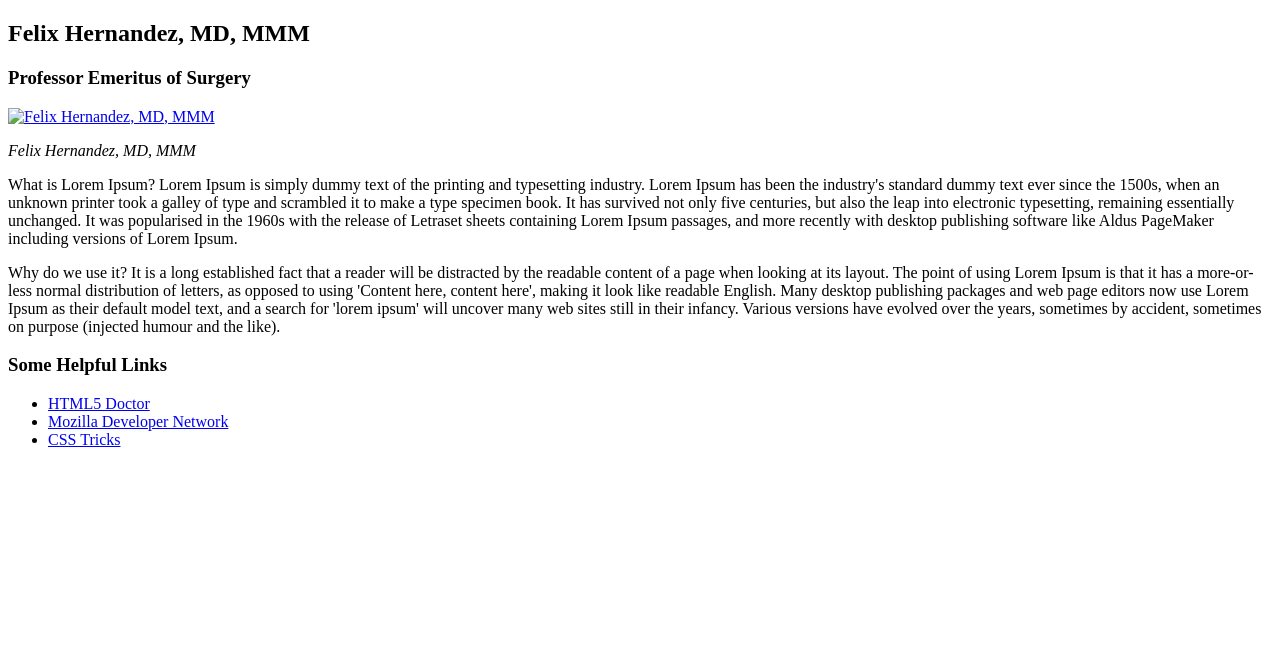
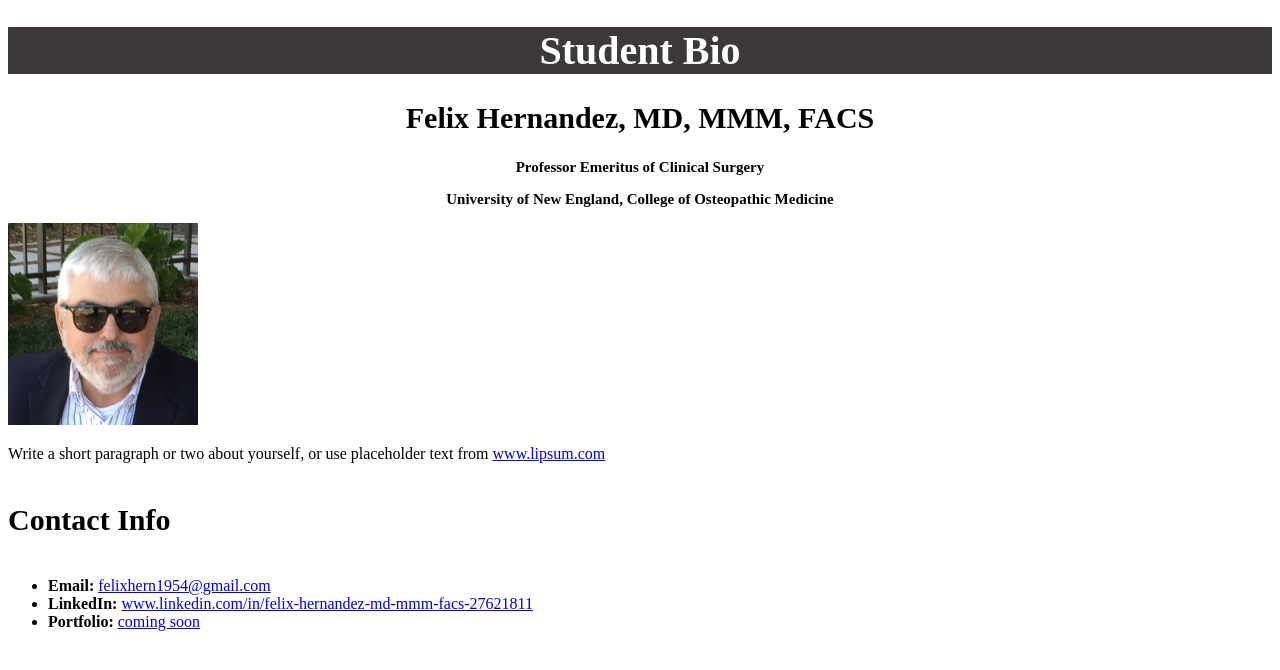
Before and after one commit to Fhern1954/Fhern1954.github.io, a plain HTML site: page index.html in a window 1280 px wide. Drawn offline with Linux system fonts and the light colour scheme.

Commit message:
updating index.html and adding style.css file

```diff
--- a/index.html
+++ b/index.html
@@ -1,34 +1,44 @@
 <!DOCTYPE html>
+
+<!-- CSS Stylesheets with Relative Paths -->
+
 <html lang="en-us">
 <head>
   <meta charset="UTF-8">
-  <title>Activity 1: Basic HTML Bio</title>
+  <title>CSS Stylesheets with Relative Paths</title>
+
+  <!-- This line is money! It points your HTML to the CSS file. -->
+  <!-- Notice the "relative" pathway? It matches a file inside our current directory's "assets" folder. Open it to see our style rules. -->
+  <link rel="stylesheet" type="text/css" href="style.css">
 </head>
 
 <body>
-<h2>Felix Hernandez, MD, MMM</h2>
-<h3>Professor Emeritus of Surgery</h3>
 
-<article>
-  <a target="_blank" href="images/IMG_0959.png">
-    <img src="images/IMG_0959.png" alt="Felix Hernandez, MD, MMM">
-  </a>
-  <p><em>Felix Hernandez, MD, MMM</em></p>
-</article>
+  <header>
+    <h1>Student Bio</h1>
 
-<p>What is Lorem Ipsum?
-  Lorem Ipsum is simply dummy text of the printing and typesetting industry. Lorem Ipsum has been the industry's standard dummy text ever since the 1500s, when an unknown printer took a galley of type and scrambled it to make a type specimen book. It has survived not only five centuries, but also the leap into electronic typesetting, remaining essentially unchanged. It was popularised in the 1960s with the release of Letraset sheets containing Lorem Ipsum passages, and more recently with desktop publishing software like Aldus PageMaker including versions of Lorem Ipsum.
-</p>
-<p>Why do we use it?
-  It is a long established fact that a reader will be distracted by the readable content of a page when looking at its layout. The point of using Lorem Ipsum is that it has a more-or-less normal distribution of letters, as opposed to using 'Content here, content here', making it look like readable English. Many desktop publishing packages and web page editors now use Lorem Ipsum as their default model text, and a search for 'lorem ipsum' will uncover many web sites still in their infancy. Various versions have evolved over the years, sometimes by accident, sometimes on purpose (injected humour and the like).
-</p>
+  </header>
 
-<h3>Some Helpful Links</h3>
-  <ul>
-    <li><a href="http://html5doctor.com/" target="_blank">HTML5 Doctor</a></li>
-    <li><a href="https://developer.mozilla.org/en-US/" target="_blank">Mozilla Developer Network</a></li>
-    <li><a href="https://css-tricks.com/" target="_blank">CSS Tricks</a></li>
-  </ul>
+  <main class="container">
+    <section id="main-bio">
+      <section id="figure">
+        <h2 id="bio-name">Felix Hernandez, MD, MMM, FACS</h2>
+        <h3>Professor Emeritus of Clinical Surgery</h3>
+        <h3>University of New England, College of Osteopathic Medicine</h3>
+                <img id="bio-image" src="../images/IMG_0959 (2).png" alt="Felix Hernandez, MD, MMM">
+      </section>
+      <p>Write a short paragraph or two about yourself, or use placeholder text from <a href="http://www.lipsum.com/">www.lipsum.com</a></p>
+    </section>
+
+    <aside id="contact-info">
+      <h4>Contact Info</h4>
+      <ul>
+        <li><strong>Email:</strong> <a href="#">felixhern1954@gmail.com</a></li>
+        <li><strong>LinkedIn:</strong> <a href="#">www.linkedin.com/in/felix-hernandez-md-mmm-facs-27621811</a></li>
+        <li><strong>Portfolio:</strong> <a href="#">coming soon</a></li>
+      </ul>
+    </aside>
+  </main>
 
 </body>
 
--- /dev/null
+++ b/style.css
@@ -0,0 +1,27 @@
+h1 {
+    text-align: center;
+    color: white;
+    background-color: rgb(61, 57, 57);
+    font-size: 40px;
+}
+
+h2 {
+    text-align: center;
+    font-size: 30px;
+}
+
+h3 {
+    text-align: center;
+    font:italic;
+    font-size: 15px;
+
+
+}
+
+h4{
+    font-size: 30px;
+}
+
+img{
+    width: 15%;
+}
```
